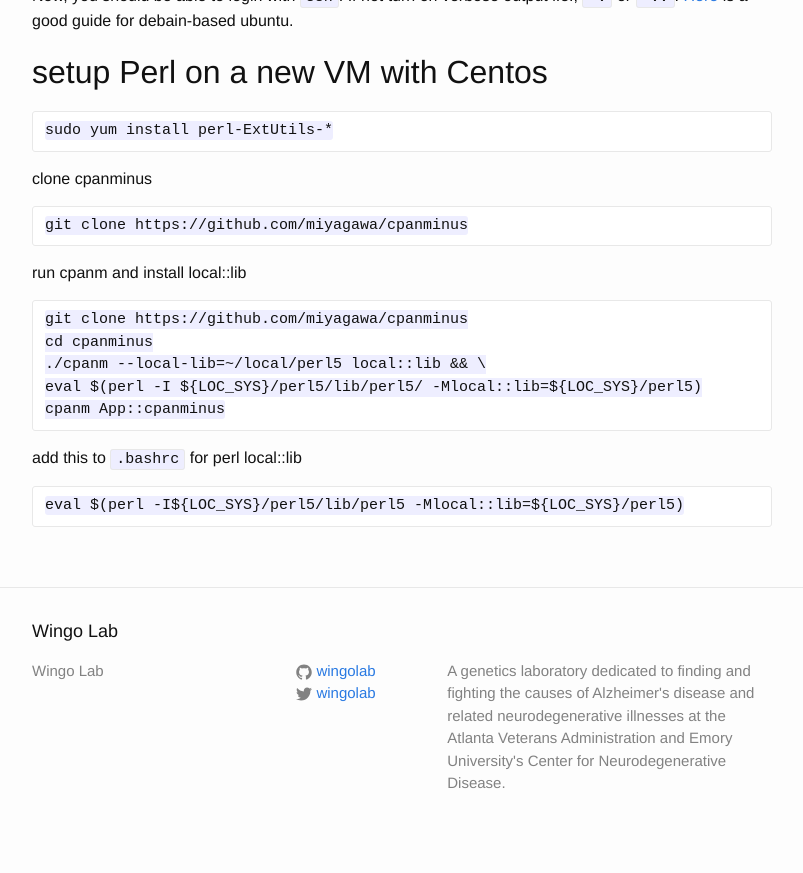
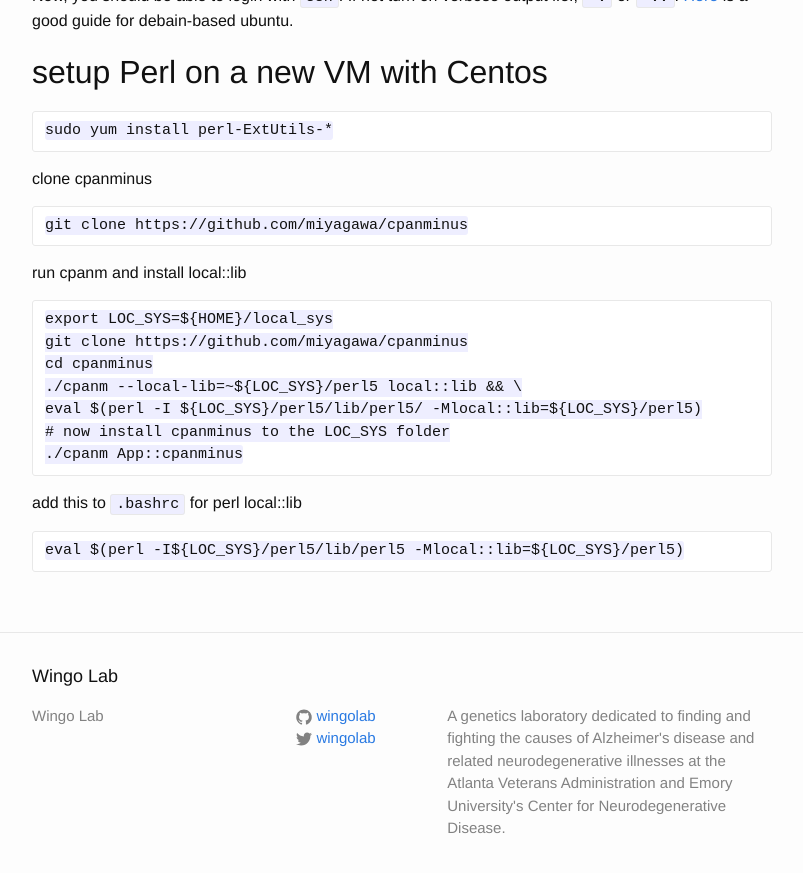
Before and after one commit to wingolab/wingolab.github.io, a Jekyll site: the page built from _posts/2015-01-02-setup-centos.markdown, in a window 1280 px wide and 900 px high, scrolled down 1064 px. Shown: the top 873 px of the window, without its empty margins (238-1041 px from the left). Built offline with Jekyll 4.4.1, drawn with Linux system fonts in a browser that asks for light colours.

Commit message:
minor edits to centos setup

```diff
--- a/_posts/2015-01-02-setup-centos.markdown
+++ b/_posts/2015-01-02-setup-centos.markdown
@@ -48,11 +48,13 @@ clone cpanminus
 
 run cpanm and install local::lib
 
+    export LOC_SYS=${HOME}/local_sys
     git clone https://github.com/miyagawa/cpanminus
     cd cpanminus
-    ./cpanm --local-lib=~/local/perl5 local::lib && \
+    ./cpanm --local-lib=~${LOC_SYS}/perl5 local::lib && \
     eval $(perl -I ${LOC_SYS}/perl5/lib/perl5/ -Mlocal::lib=${LOC_SYS}/perl5)
-    cpanm App::cpanminus
+    # now install cpanminus to the LOC_SYS folder
+    ./cpanm App::cpanminus
 
 add this to `.bashrc` for perl local::lib
 
```
